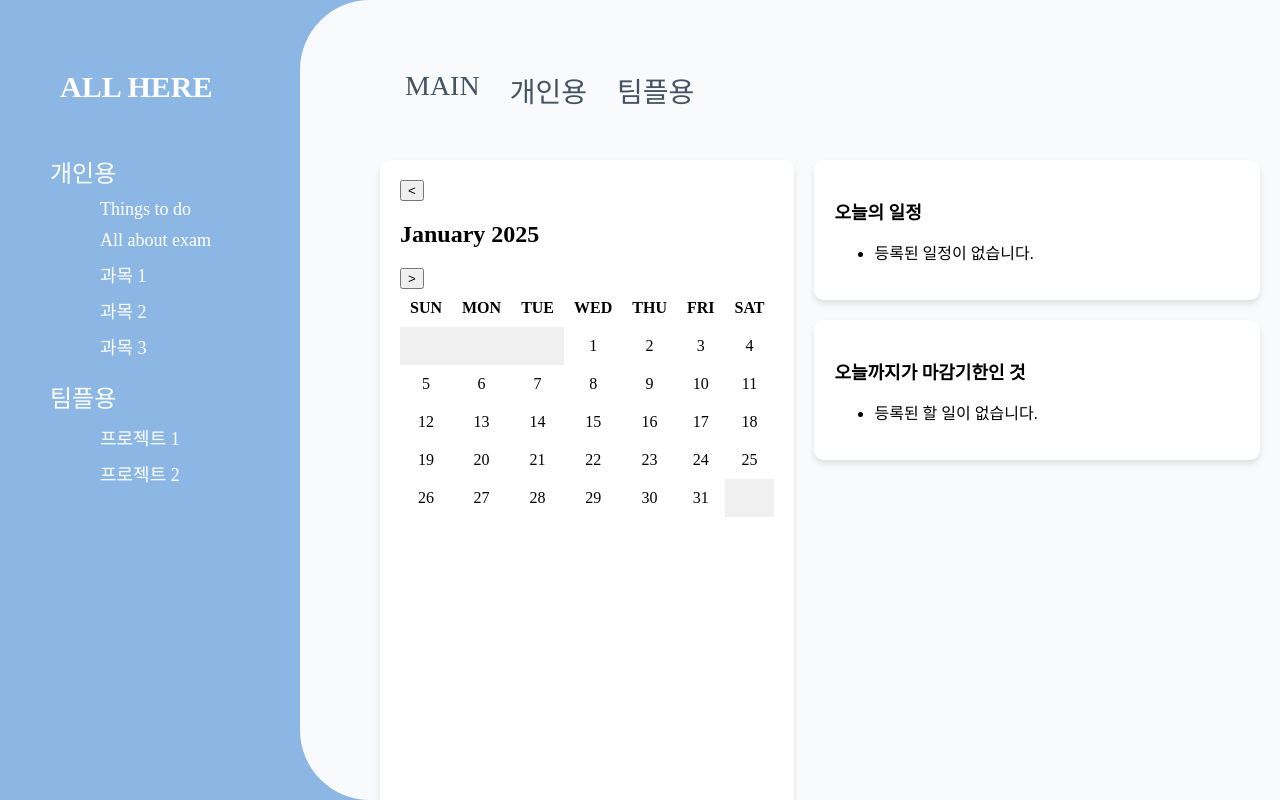
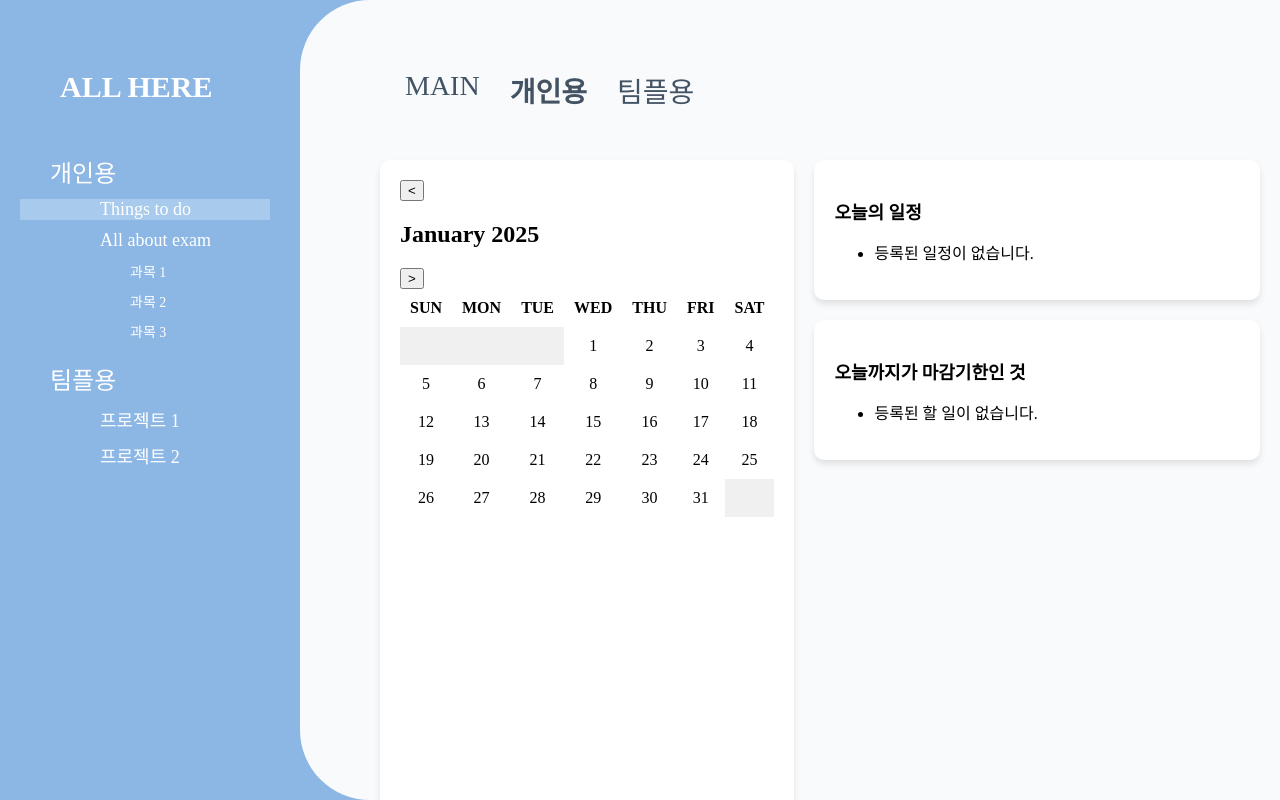
Before and after one commit to CAU-COMP-2024/2024-TEAM3, a React (Vite) app: page /things-to-do in a window 1280 px wide. In both pictures the pointer is over the element "Things to do". Shown: the top 800 px of the page. Built offline with nearby package versions, Linux system fonts and the light colour scheme; a web font is replaced by a local one.

Commit message:
thingstodo hover 추가

```diff
--- a/src/pages/ThingsToDo.jsx
+++ b/src/pages/ThingsToDo.jsx
@@ -99,9 +99,9 @@ const ThingsToDo = () => {
           <div className={styles.menuHeader}>개인용</div>
           <div className={styles.menuItem}>Things to do</div>
           <div className={styles.menuItem}>All about exam</div>
-          <div className={styles.menuItem}>과목 1</div>
-          <div className={styles.menuItem}>과목 2</div>
-          <div className={styles.menuItem}>과목 3</div>
+          <div className={styles.menuItem2}>과목 1</div>
+          <div className={styles.menuItem2}>과목 2</div>
+          <div className={styles.menuItem2}>과목 3</div>
           <div className={styles.menuHeader}>팀플용</div>
           <div className={styles.menuItem}>프로젝트 1</div>
           <div className={styles.menuItem}>프로젝트 2</div>
@@ -111,7 +111,7 @@ const ThingsToDo = () => {
       <div className={styles.mainContainer}>
         <div className={styles.navbar}>
           <span className={styles.navLink}>MAIN</span>
-          <span className={styles.navLink}>개인용</span>
+          <span className={styles.navLinkNow}>개인용</span>
           <span className={styles.navLink}>팀플용</span>
         </div>
 
--- a/src/pages/ThingsToDo.module.css
+++ b/src/pages/ThingsToDo.module.css
@@ -3,6 +3,7 @@
   height: 100vh;
   background-color: var(--color-lightskyblue);
 }
+
 
 .sidebar {
   width: 250px;
@@ -51,6 +52,10 @@
   padding-left: 80px;
 }
 
+.menuItem:hover {
+  background-color: #A8CAEC;
+}
+
 .menuItem2 {
   margin: 10px 0;
   cursor: pointer;
@@ -61,6 +66,10 @@
   font-weight: 300;
   line-height: normal;
   padding-left: 110px;
+}
+
+.menuItem2:hover {
+  background-color: #A8CAEC;
 }
 
 .mainContainer {
@@ -91,6 +100,10 @@
   line-height: normal;
 }
 
+.navLink:hover {
+  transform: scale(1.05); /* 확대 효과 */
+}
+
 .navLinkNow {
   margin: 0 15px;
   cursor: pointer;
@@ -101,6 +114,10 @@
   font-style: normal;
   font-weight: 600;
   line-height: normal;
+}
+
+.navLinkNow:hover {
+  transform: scale(1.05); /* 확대 효과 */
 }
 
 .content {
```
